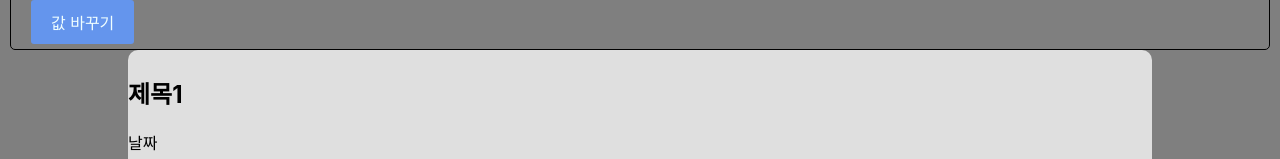
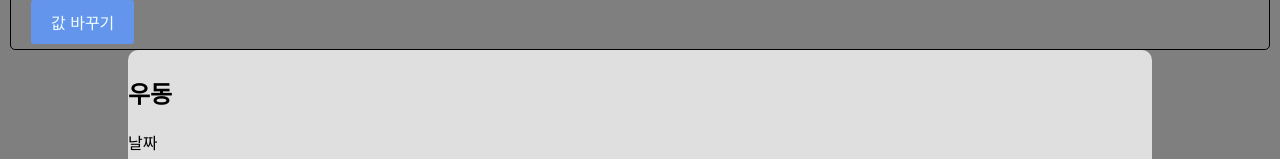
Before and after one commit to njg7194/Cafe24-demo, a React (Create React App) app in the folder ex-react/: page / in a window 1280 px wide. Both pictures are taken after a click on the element "uStock". Shown: the part 608-767 px from the top of the page. Built offline with nearby package versions, Linux system fonts and the light colour scheme.

Commit message:
공익 중 / 코딩애플 / props완료

```diff
--- a/ex-react/src/App.js
+++ b/ex-react/src/App.js
@@ -1,4 +1,4 @@
-/*eslint-disable*/
+/* eslint-disable */
 
 import React, { useState } from 'react';
 import './App.css';
@@ -9,7 +9,7 @@ function App() {
   let [man,manSet] = useState(['남자 코트 추천', '우동', '독학']);
   let [tb, tbSet] = useState(0);
 
-  var bae = [0,1,2,3,4]
+
   return (
     <div>
       <div className="main-nav" onClick={() => { modalSet(!modal) }}> uStock </div>
@@ -19,7 +19,7 @@ function App() {
       {
         man.map((x) => {
           return (
-            <div className="list">
+            <div key={x.toString()} className="list">
               <h3> {x} <span className="tabon" onClick={() => { tbSet(tb + 1) }}>❤</span>{tb}</h3>
               <p>7월 24일 발행함</p>
               <hr />
@@ -31,7 +31,7 @@ function App() {
 
       {
         modal === true
-          ? <Modal></Modal>
+          ? <Modal primename = {man}></Modal>
           : null
       }
     </div>
@@ -46,19 +46,17 @@ function App() {
       var ex = [...man];
       ex = ['여자 코트 추천', '라면', '학원']
       manSet(ex);
-      console.log(man);
-
     }
 
   }
 
 }
 
-function Modal() {
+function Modal(props) {
   return (
     <div className="modal">
       <div>
-        <h2>제목1</h2>
+        <h2>{ props.primename[1] }</h2>
         <p>날짜</p>
       </div>
       <div className="modal-layer"></div>
```
